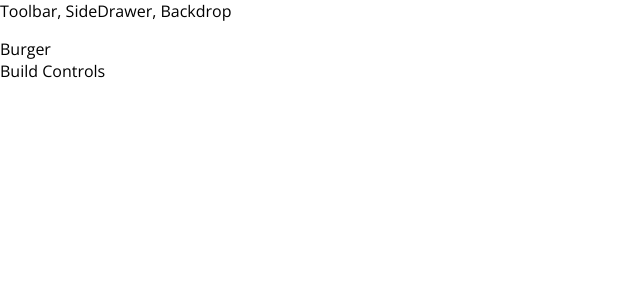
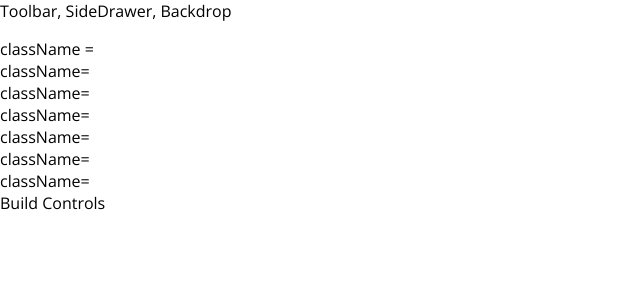
Before and after one commit to noaFeldberg/HamburgerAPP, a React (Create React App) app: page / in a window 1280 px wide. Shown: the top 300 px of the page, without its empty margins (0-640 px from the left). Built offline with nearby package versions, Linux system fonts and the light colour scheme.

Commit message:
additioin of burger and burger ingredients

```diff
--- /dev/null
+++ b/src/components/Burger/Burger.css
@@ -0,0 +1,30 @@
+.Burger {
+    width: 100%;
+    margin: auto;
+    height: 250px;
+    overflow: scroll;
+    text-align: center;
+    font-weight: bold;
+    font-size: 1.2rem;
+}
+
+@media (min-width: 1000px) and (min-height: 700px) {
+    .Burger {
+        width: 700px;
+        height: 600px;
+    }
+}
+
+@media (min-width: 500px) and (min-height: 401px) {
+    .Burger {
+        width: 450px;
+        height: 400px;
+    }
+}
+
+@media (min-width: 500px) and (min-height: 400px) {
+    .Burger {
+        width: 350px;
+        height: 300px;
+    }
+}
--- a/src/components/Burger/Burger.js
+++ b/src/components/Burger/Burger.js
@@ -0,0 +1,18 @@
+import React from 'react'
+
+import classes from './Burger.css'
+import BurgerIngredients from './BurgerIngridients/BurgerIngridients';
+
+const burger = (props) => {
+    return(
+        <div> className = {classes.Burger}
+            <BurgerIngredients type="bread-top" />
+            <BurgerIngredients type="cheese" />
+            <BurgerIngredients type="meat" />
+            <BurgerIngredients type="bread-bottom" />
+
+        </div>
+    );
+}
+
+export default burger;
--- a/src/components/Burger/BurgerIngridients/BurgerIngridients.js
+++ b/src/components/Burger/BurgerIngridients/BurgerIngridients.js
@@ -38,8 +38,8 @@ class BurgerIngredient extends Component {
 }
 
 
-BurgerIngredient.prototype = {
-    type: PropTypes.string.isRequired
-}
+// BurgerIngredient.prototype = {
+//     type: PropTypes.string.isRequired
+// }
 
 export default BurgerIngredient;
--- a/src/containers/BurgerBuilder/BurgerBuilder.js
+++ b/src/containers/BurgerBuilder/BurgerBuilder.js
@@ -1,11 +1,12 @@
 import React, { Component } from 'react';
 import Aux from '../../hoc/Auxiliary'
+import Burger from '../../components/Burger/Burger';
 
 class BurgerBuilder extends Component {
     render () {
         return (
             <Aux>
-                <div>Burger</div>
+                <Burger />
                 <div>Build Controls</div>
             </Aux>
 
```
